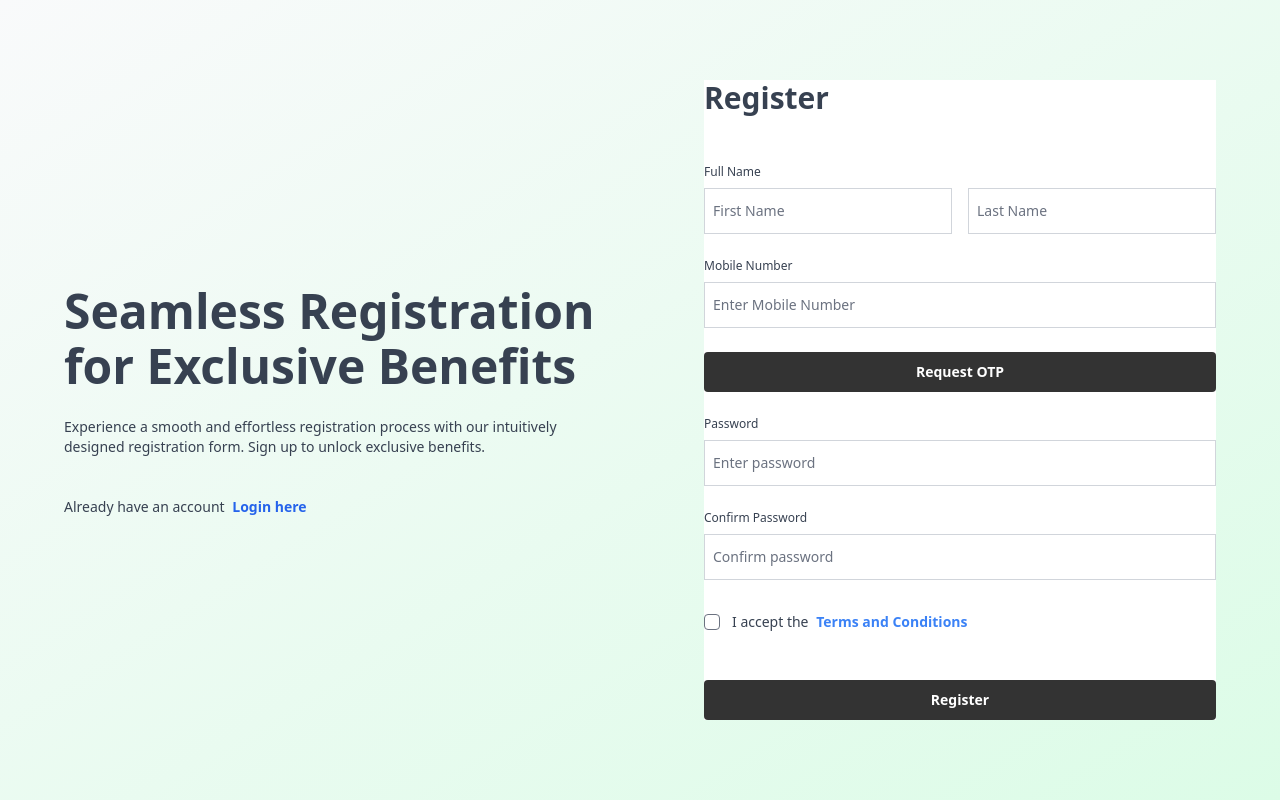
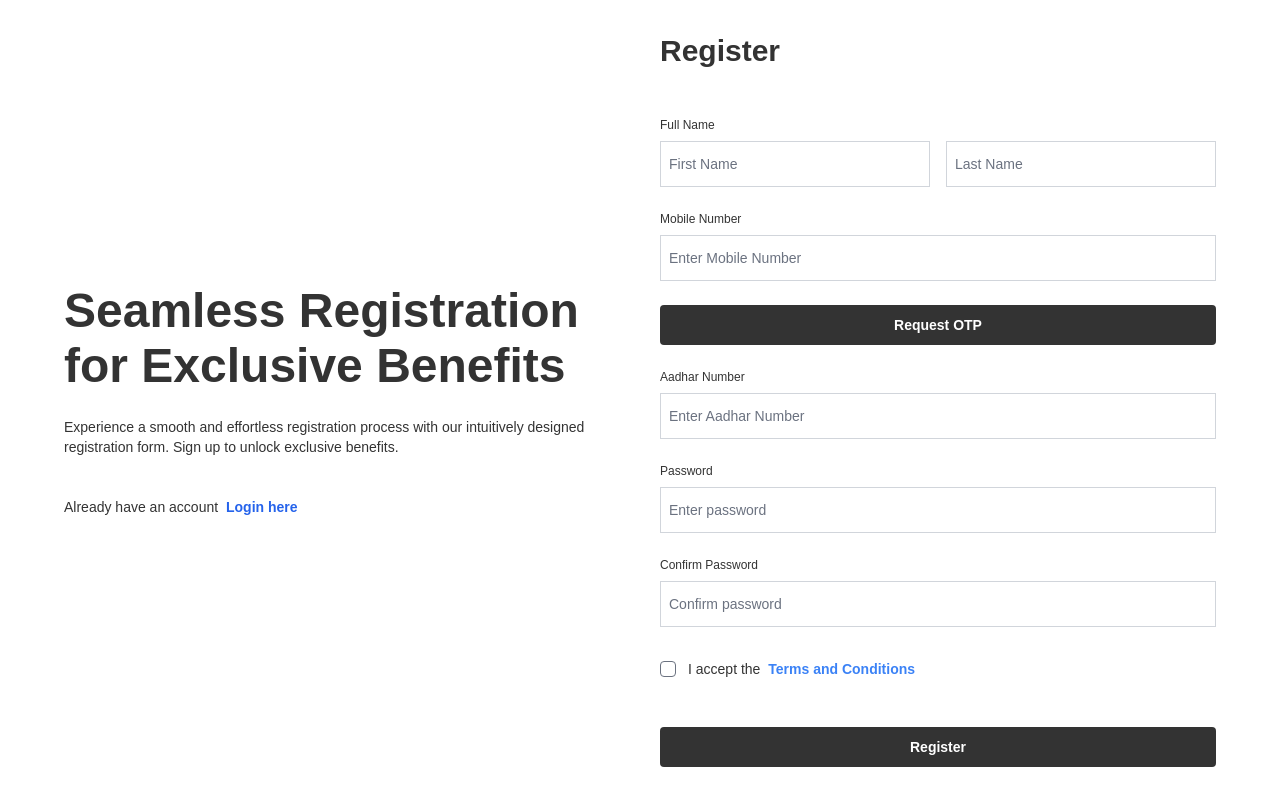
Before and after one commit to PiyushNimbokar/Major, a Django app: page /register/ in a window 1280 px wide. Run offline with Django 5.2, Linux system fonts and the light colour scheme; some libraries are stand-ins or nearby versions.

Commit message:
new update in register

```diff
--- a/YantraDoot/templates/register.html
+++ b/YantraDoot/templates/register.html
@@ -7,8 +7,8 @@
     {% load tailwind_tags %}
     {% tailwind_css %}
 </head>
-<body class="bg-gradient-to-br from-gray-50 to-green-100 text-gray-700">
-    <div class="min-h-screen flex fle-col items-center justify-center py-6 px-4">
+<body>
+    <div class="font-[sans-serif] text-[#333] min-h-screen flex fle-col items-center justify-center py-6 px-4">
         <div class="grid md:grid-cols-2 items-center gap-10 max-w-6xl w-full">
             <div>
                 <h2 class="lg:text-5xl text-4xl font-extrabold lg:leading-[55px]">
@@ -17,7 +17,7 @@
                 <p class="text-sm mt-6">Experience a smooth and effortless registration process with our intuitively designed registration form. Sign up to unlock exclusive benefits.</p>
                 <p class="text-sm mt-10">Already have an account <a href="javascript:void(0);" class="text-blue-600 font-semibold hover:underline ml-1">Login here</a></p>
             </div>
-            <form id="registrationForm" class="bg-white md:max-w-lg md:ml-auto w-full">
+            <form id="registrationForm" class="bg-white md:max-w-[800] md:ml-auto w-full">
                 <div class="mb-12">
                     <h3 class="text-3xl font-extrabold">Register</h3>
                 </div>
@@ -42,10 +42,10 @@
                     <input name="otp" type="text" required class="w-full bg-transparent text-sm border-b border-gray-300 focus:border-[#333] px-2 py-3 outline-none" placeholder="Enter OTP" />
                 </div>
                 <!-- Add Aadhar verification field if needed -->
-                <!-- <div class="mt-6">
+                <div class="mt-6">
                     <label class="text-xs block mb-2">Aadhar Number</label>
                     <input name="aadharNumber" type="text" required class="w-full bg-transparent text-sm border-b border-gray-300 focus:border-[#333] px-2 py-3 outline-none" placeholder="Enter Aadhar Number" />
-                </div> -->
+                </div>
                 <div class="mt-6">
                     <label class="text-xs block mb-2">Password</label>
                     <input name="password" type="password" required class="w-full bg-transparent text-sm border-b border-gray-300 focus:border-[#333] px-2 py-3 outline-none" placeholder="Enter password" />
@@ -96,4 +96,4 @@
         });
     </script>
 </body>
-</html>
+</
--- a/YantraDoot/theme/static/css/dist/styles.css
+++ b/YantraDoot/theme/static/css/dist/styles.css
@@ -1267,6 +1267,10 @@ select {
     max-width: 32rem;
   }
 
+  .md\:max-w-\[800\] {
+    max-width: 800;
+  }
+
   .md\:grid-cols-2 {
     grid-template-columns: repeat(2, minmax(0, 1fr));
   }
```
